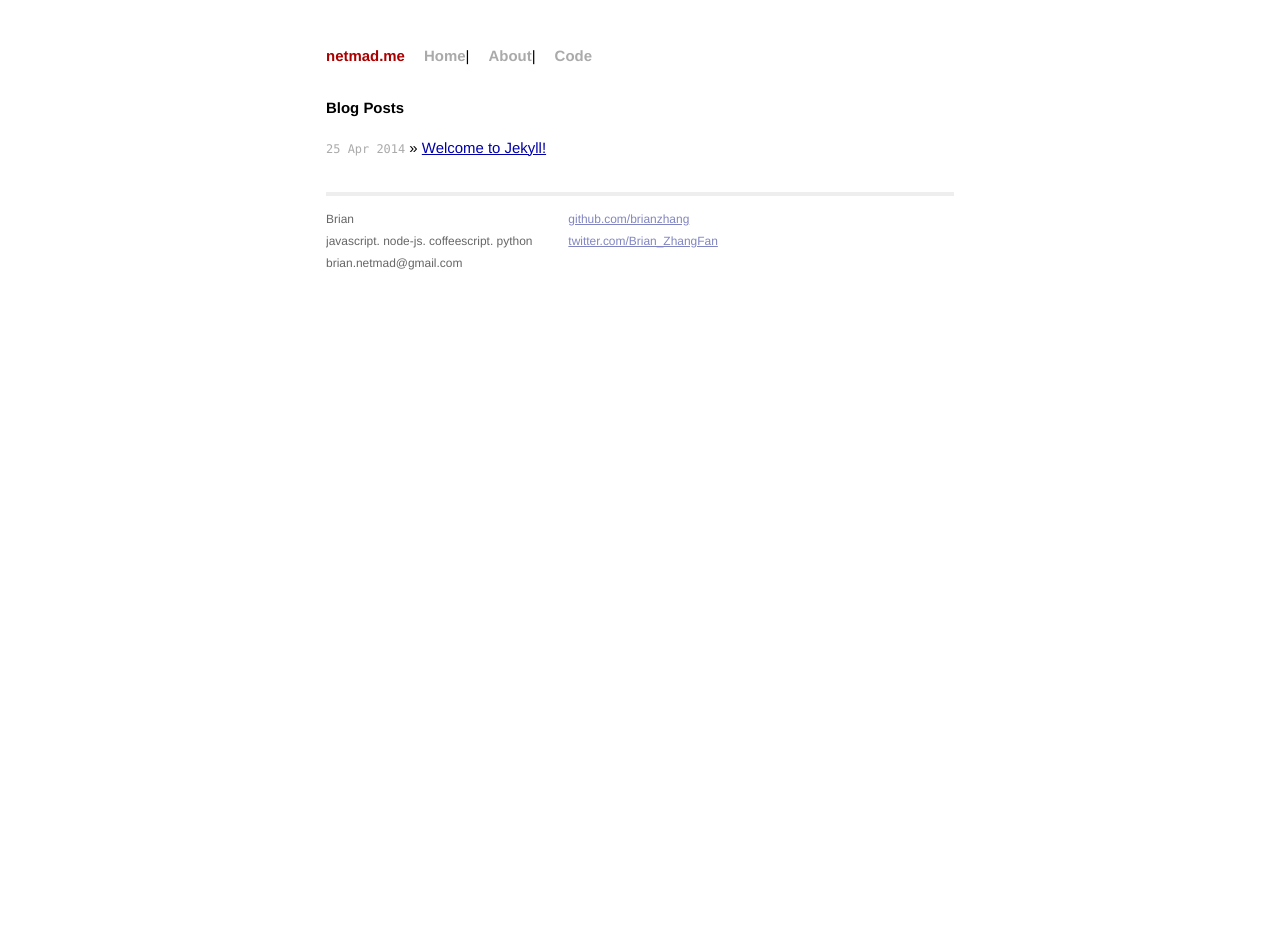
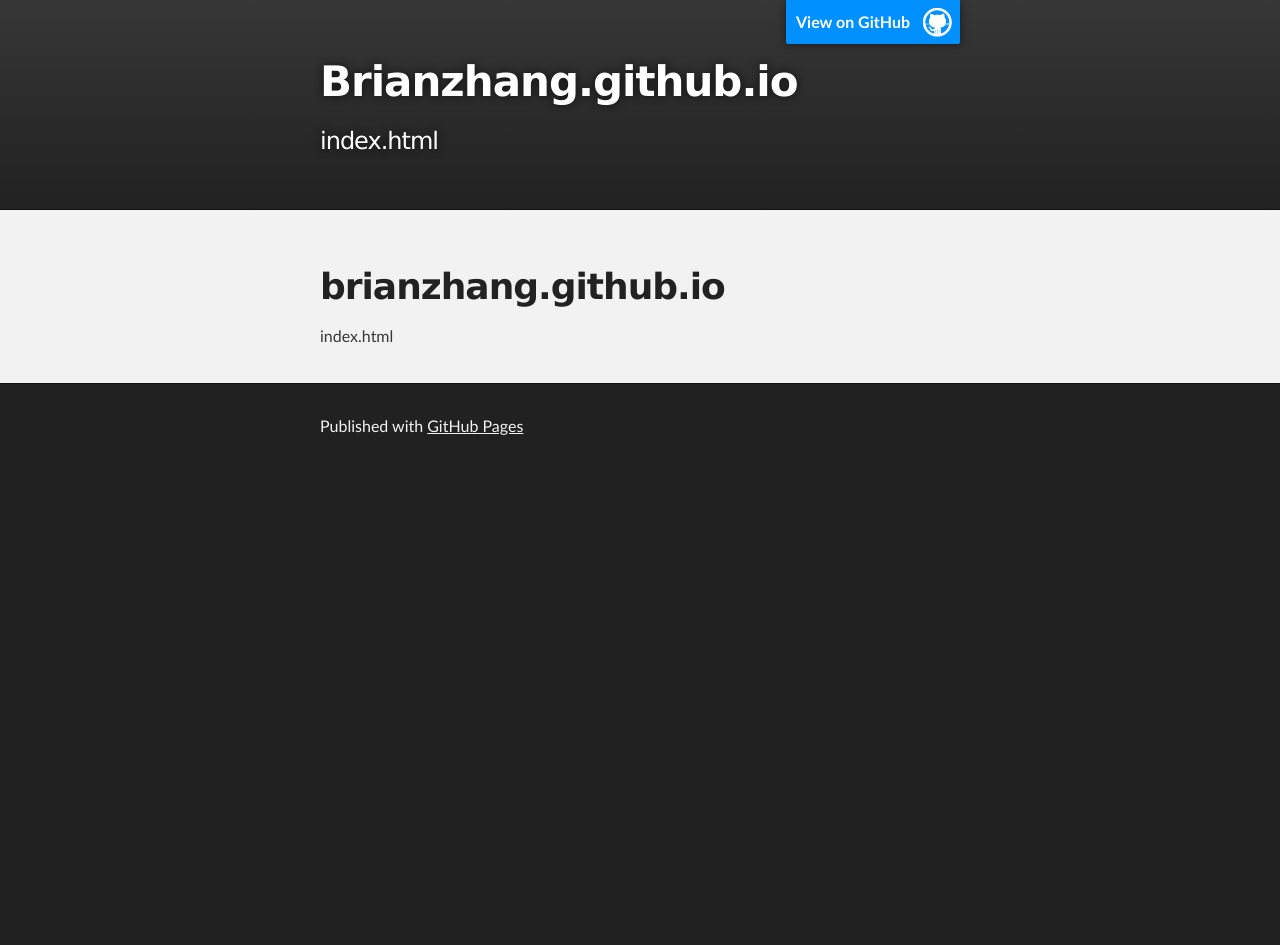
Before and after one commit to brianzhang/brianzhang.github.io, a Jekyll site: the page index.html, which Jekyll copies as it is, in a window 1280 px wide. Built offline with Jekyll 4.4.1, drawn with Linux system fonts in a browser that asks for light colours; Markdown is read by kramdown in place of the engine named in the settings; after the commit the page ends 900 px from its top, so only the background shows below that.

Commit message:
Replace master branch with page content via GitHub

```diff
--- a/index.html
+++ b/index.html
@@ -1,13 +1,47 @@
----
-layout: default
-title: Netmad Blog
----
+<!DOCTYPE html>
+<html>
 
-<div id="home">
-  <h1>Blog Posts</h1>
-  <ul class="posts">
-    {% for post in site.posts %}
-      <li><span>{{ post.date | date_to_string }}</span> &raquo; <a href="{{ post.url }}">{{ post.title }}</a></li>
-    {% endfor %}
-  </ul>
-</div>
+  <head>
+    <meta charset='utf-8' />
+    <meta http-equiv="X-UA-Compatible" content="chrome=1" />
+    <meta name="description" content="Brianzhang.github.io : index.html" />
+
+    <link rel="stylesheet" type="text/css" media="screen" href="stylesheets/stylesheet.css">
+
+    <title>Brianzhang.github.io</title>
+  </head>
+
+  <body>
+
+    <!-- HEADER -->
+    <div id="header_wrap" class="outer">
+        <header class="inner">
+          <a id="forkme_banner" href="https://github.com/brianzhang">View on GitHub</a>
+
+          <h1 id="project_title">Brianzhang.github.io</h1>
+          <h2 id="project_tagline">index.html</h2>
+
+        </header>
+    </div>
+
+    <!-- MAIN CONTENT -->
+    <div id="main_content_wrap" class="outer">
+      <section id="main_content" class="inner">
+        <h1>
+<a name="brianzhanggithubio" class="anchor" href="#brianzhanggithubio"><span class="octicon octicon-link"></span></a>brianzhang.github.io</h1>
+
+<p>index.html</p>
+      </section>
+    </div>
+
+    <!-- FOOTER  -->
+    <div id="footer_wrap" class="outer">
+      <footer class="inner">
+        <p>Published with <a href="http://pages.github.com">GitHub Pages</a></p>
+      </footer>
+    </div>
+
+
+
+  </body>
+</html>
--- /dev/null
+++ b/javascripts/main.js
@@ -0,0 +1 @@
+console.log('This would be the main JS file.');
--- /dev/null
+++ b/params.json
@@ -0,0 +1 @@
+{"name":"Brianzhang.github.io","tagline":"index.html","body":"brianzhang.github.io\r\n=======\r\nindex.html\r\n","google":"","note":"Don't delete this file! It's used internally to help with page regeneration."}
--- /dev/null
+++ b/stylesheets/pygment_trac.css
@@ -0,0 +1,70 @@
+.highlight .hll { background-color: #ffffcc }
+.highlight  { background: #f0f3f3; }
+.highlight .c { color: #0099FF; font-style: italic } /* Comment */
+.highlight .err { color: #AA0000; background-color: #FFAAAA } /* Error */
+.highlight .k { color: #006699; font-weight: bold } /* Keyword */
+.highlight .o { color: #555555 } /* Operator */
+.highlight .cm { color: #0099FF; font-style: italic } /* Comment.Multiline */
+.highlight .cp { color: #009999 } /* Comment.Preproc */
+.highlight .c1 { color: #0099FF; font-style: italic } /* Comment.Single */
+.highlight .cs { color: #0099FF; font-weight: bold; font-style: italic } /* Comment.Special */
+.highlight .gd { background-color: #FFCCCC; border: 1px solid #CC0000 } /* Generic.Deleted */
+.highlight .ge { font-style: italic } /* Generic.Emph */
+.highlight .gr { color: #FF0000 } /* Generic.Error */
+.highlight .gh { color: #003300; font-weight: bold } /* Generic.Heading */
+.highlight .gi { background-color: #CCFFCC; border: 1px solid #00CC00 } /* Generic.Inserted */
+.highlight .go { color: #AAAAAA } /* Generic.Output */
+.highlight .gp { color: #000099; font-weight: bold } /* Generic.Prompt */
+.highlight .gs { font-weight: bold } /* Generic.Strong */
+.highlight .gu { color: #003300; font-weight: bold } /* Generic.Subheading */
+.highlight .gt { color: #99CC66 } /* Generic.Traceback */
+.highlight .kc { color: #006699; font-weight: bold } /* Keyword.Constant */
+.highlight .kd { color: #006699; font-weight: bold } /* Keyword.Declaration */
+.highlight .kn { color: #006699; font-weight: bold } /* Keyword.Namespace */
+.highlight .kp { color: #006699 } /* Keyword.Pseudo */
+.highlight .kr { color: #006699; font-weight: bold } /* Keyword.Reserved */
+.highlight .kt { color: #007788; font-weight: bold } /* Keyword.Type */
+.highlight .m { color: #FF6600 } /* Literal.Number */
+.highlight .s { color: #CC3300 } /* Literal.String */
+.highlight .na { color: #330099 } /* Name.Attribute */
+.highlight .nb { color: #336666 } /* Name.Builtin */
+.highlight .nc { color: #00AA88; font-weight: bold } /* Name.Class */
+.highlight .no { color: #336600 } /* Name.Constant */
+.highlight .nd { color: #9999FF } /* Name.Decorator */
+.highlight .ni { color: #999999; font-weight: bold } /* Name.Entity */
+.highlight .ne { color: #CC0000; font-weight: bold } /* Name.Exception */
+.highlight .nf { color: #CC00FF } /* Name.Function */
+.highlight .nl { color: #9999FF } /* Name.Label */
+.highlight .nn { color: #00CCFF; font-weight: bold } /* Name.Namespace */
+.highlight .nt { color: #330099; font-weight: bold } /* Name.Tag */
+.highlight .nv { color: #003333 } /* Name.Variable */
+.highlight .ow { color: #000000; font-weight: bold } /* Operator.Word */
+.highlight .w { color: #bbbbbb } /* Text.Whitespace */
+.highlight .mf { color: #FF6600 } /* Literal.Number.Float */
+.highlight .mh { color: #FF6600 } /* Literal.Number.Hex */
+.highlight .mi { color: #FF6600 } /* Literal.Number.Integer */
+.highlight .mo { color: #FF6600 } /* Literal.Number.Oct */
+.highlight .sb { color: #CC3300 } /* Literal.String.Backtick */
+.highlight .sc { color: #CC3300 } /* Literal.String.Char */
+.highlight .sd { color: #CC3300; font-style: italic } /* Literal.String.Doc */
+.highlight .s2 { color: #CC3300 } /* Literal.String.Double */
+.highlight .se { color: #CC3300; font-weight: bold } /* Literal.String.Escape */
+.highlight .sh { color: #CC3300 } /* Literal.String.Heredoc */
+.highlight .si { color: #AA0000 } /* Literal.String.Interpol */
+.highlight .sx { color: #CC3300 } /* Literal.String.Other */
+.highlight .sr { color: #33AAAA } /* Literal.String.Regex */
+.highlight .s1 { color: #CC3300 } /* Literal.String.Single */
+.highlight .ss { color: #FFCC33 } /* Literal.String.Symbol */
+.highlight .bp { color: #336666 } /* Name.Builtin.Pseudo */
+.highlight .vc { color: #003333 } /* Name.Variable.Class */
+.highlight .vg { color: #003333 } /* Name.Variable.Global */
+.highlight .vi { color: #003333 } /* Name.Variable.Instance */
+.highlight .il { color: #FF6600 } /* Literal.Number.Integer.Long */
+
+.type-csharp .highlight .k { color: #0000FF }
+.type-csharp .highlight .kt { color: #0000FF }
+.type-csharp .highlight .nf { color: #000000; font-weight: normal }
+.type-csharp .highlight .nc { color: #2B91AF }
+.type-csharp .highlight .nn { color: #000000 }
+.type-csharp .highlight .s { color: #A31515 }
+.type-csharp .highlight .sc { color: #A31515 }
--- /dev/null
+++ b/stylesheets/stylesheet.css
@@ -0,0 +1,423 @@
+/*******************************************************************************
+Slate Theme for GitHub Pages
+by Jason Costello, @jsncostello
+*******************************************************************************/
+
+@import url(pygment_trac.css);
+
+/*******************************************************************************
+MeyerWeb Reset
+*******************************************************************************/
+
+html, body, div, span, applet, object, iframe,
+h1, h2, h3, h4, h5, h6, p, blockquote, pre,
+a, abbr, acronym, address, big, cite, code,
+del, dfn, em, img, ins, kbd, q, s, samp,
+small, strike, strong, sub, sup, tt, var,
+b, u, i, center,
+dl, dt, dd, ol, ul, li,
+fieldset, form, label, legend,
+table, caption, tbody, tfoot, thead, tr, th, td,
+article, aside, canvas, details, embed,
+figure, figcaption, footer, header, hgroup,
+menu, nav, output, ruby, section, summary,
+time, mark, audio, video {
+  margin: 0;
+  padding: 0;
+  border: 0;
+  font: inherit;
+  vertical-align: baseline;
+}
+
+/* HTML5 display-role reset for older browsers */
+article, aside, details, figcaption, figure,
+footer, header, hgroup, menu, nav, section {
+  display: block;
+}
+
+ol, ul {
+  list-style: none;
+}
+
+table {
+  border-collapse: collapse;
+  border-spacing: 0;
+}
+
+/*******************************************************************************
+Theme Styles
+*******************************************************************************/
+
+body {
+  box-sizing: border-box;
+  color:#373737;
+  background: #212121;
+  font-size: 16px;
+  font-family: 'Myriad Pro', Calibri, Helvetica, Arial, sans-serif;
+  line-height: 1.5;
+  -webkit-font-smoothing: antialiased;
+}
+
+h1, h2, h3, h4, h5, h6 {
+  margin: 10px 0;
+  font-weight: 700;
+  color:#222222;
+  font-family: 'Lucida Grande', 'Calibri', Helvetica, Arial, sans-serif;
+  letter-spacing: -1px;
+}
+
+h1 {
+  font-size: 36px;
+  font-weight: 700;
+}
+
+h2 {
+  padding-bottom: 10px;
+  font-size: 32px;
+  background: url('../images/bg_hr.png') repeat-x bottom;
+}
+
+h3 {
+  font-size: 24px;
+}
+
+h4 {
+  font-size: 21px;
+}
+
+h5 {
+  font-size: 18px;
+}
+
+h6 {
+  font-size: 16px;
+}
+
+p {
+  margin: 10px 0 15px 0;
+}
+
+footer p {
+  color: #f2f2f2;
+}
+
+a {
+  text-decoration: none;
+  color: #007edf;
+  text-shadow: none;
+
+  transition: color 0.5s ease;
+  transition: text-shadow 0.5s ease;
+  -webkit-transition: color 0.5s ease;
+  -webkit-transition: text-shadow 0.5s ease;
+  -moz-transition: color 0.5s ease;
+  -moz-transition: text-shadow 0.5s ease;
+  -o-transition: color 0.5s ease;
+  -o-transition: text-shadow 0.5s ease;
+  -ms-transition: color 0.5s ease;
+  -ms-transition: text-shadow 0.5s ease;
+}
+
+a:hover, a:focus {text-decoration: underline;}
+
+footer a {
+  color: #F2F2F2;
+  text-decoration: underline;
+}
+
+em {
+  font-style: italic;
+}
+
+strong {
+  font-weight: bold;
+}
+
+img {
+  position: relative;
+  margin: 0 auto;
+  max-width: 739px;
+  padding: 5px;
+  margin: 10px 0 10px 0;
+  border: 1px solid #ebebeb;
+
+  box-shadow: 0 0 5px #ebebeb;
+  -webkit-box-shadow: 0 0 5px #ebebeb;
+  -moz-box-shadow: 0 0 5px #ebebeb;
+  -o-box-shadow: 0 0 5px #ebebeb;
+  -ms-box-shadow: 0 0 5px #ebebeb;
+}
+
+p img {
+  display: inline;
+  margin: 0;
+  padding: 0;
+  vertical-align: middle;
+  text-align: center;
+  border: none;
+}
+
+pre, code {
+  width: 100%;
+  color: #222;
+  background-color: #fff;
+
+  font-family: Monaco, "Bitstream Vera Sans Mono", "Lucida Console", Terminal, monospace;
+  font-size: 14px;
+
+  border-radius: 2px;
+  -moz-border-radius: 2px;
+  -webkit-border-radius: 2px;
+}
+
+pre {
+  width: 100%;
+  padding: 10px;
+  box-shadow: 0 0 10px rgba(0,0,0,.1);
+  overflow: auto;
+}
+
+code {
+  padding: 3px;
+  margin: 0 3px;
+  box-shadow: 0 0 10px rgba(0,0,0,.1);
+}
+
+pre code {
+  display: block;
+  box-shadow: none;
+}
+
+blockquote {
+  color: #666;
+  margin-bottom: 20px;
+  padding: 0 0 0 20px;
+  border-left: 3px solid #bbb;
+}
+
+
+ul, ol, dl {
+  margin-bottom: 15px
+}
+
+ul {
+  list-style: inside;
+  padding-left: 20px;
+}
+
+ol {
+  list-style: decimal inside;
+  padding-left: 20px;
+}
+
+dl dt {
+  font-weight: bold;
+}
+
+dl dd {
+  padding-left: 20px;
+  font-style: italic;
+}
+
+dl p {
+  padding-left: 20px;
+  font-style: italic;
+}
+
+hr {
+  height: 1px;
+  margin-bottom: 5px;
+  border: none;
+  background: url('../images/bg_hr.png') repeat-x center;
+}
+
+table {
+  border: 1px solid #373737;
+  margin-bottom: 20px;
+  text-align: left;
+ }
+
+th {
+  font-family: 'Lucida Grande', 'Helvetica Neue', Helvetica, Arial, sans-serif;
+  padding: 10px;
+  background: #373737;
+  color: #fff;
+ }
+
+td {
+  padding: 10px;
+  border: 1px solid #373737;
+ }
+
+form {
+  background: #f2f2f2;
+  padding: 20px;
+}
+
+/*******************************************************************************
+Full-Width Styles
+*******************************************************************************/
+
+.outer {
+  width: 100%;
+}
+
+.inner {
+  position: relative;
+  max-width: 640px;
+  padding: 20px 10px;
+  margin: 0 auto;
+}
+
+#forkme_banner {
+  display: block;
+  position: absolute;
+  top:0;
+  right: 10px;
+  z-index: 10;
+  padding: 10px 50px 10px 10px;
+  color: #fff;
+  background: url('../images/blacktocat.png') #0090ff no-repeat 95% 50%;
+  font-weight: 700;
+  box-shadow: 0 0 10px rgba(0,0,0,.5);
+  border-bottom-left-radius: 2px;
+  border-bottom-right-radius: 2px;
+}
+
+#header_wrap {
+  background: #212121;
+  background: -moz-linear-gradient(top, #373737, #212121);
+  background: -webkit-linear-gradient(top, #373737, #212121);
+  background: -ms-linear-gradient(top, #373737, #212121);
+  background: -o-linear-gradient(top, #373737, #212121);
+  background: linear-gradient(top, #373737, #212121);
+}
+
+#header_wrap .inner {
+  padding: 50px 10px 30px 10px;
+}
+
+#project_title {
+  margin: 0;
+  color: #fff;
+  font-size: 42px;
+  font-weight: 700;
+  text-shadow: #111 0px 0px 10px;
+}
+
+#project_tagline {
+  color: #fff;
+  font-size: 24px;
+  font-weight: 300;
+  background: none;
+  text-shadow: #111 0px 0px 10px;
+}
+
+#downloads {
+  position: absolute;
+  width: 210px;
+  z-index: 10;
+  bottom: -40px;
+  right: 0;
+  height: 70px;
+  background: url('../images/icon_download.png') no-repeat 0% 90%;
+}
+
+.zip_download_link {
+  display: block;
+  float: right;
+  width: 90px;
+  height:70px;
+  text-indent: -5000px;
+  overflow: hidden;
+  background: url(../images/sprite_download.png) no-repeat bottom left;
+}
+
+.tar_download_link {
+  display: block;
+  float: right;
+  width: 90px;
+  height:70px;
+  text-indent: -5000px;
+  overflow: hidden;
+  background: url(../images/sprite_download.png) no-repeat bottom right;
+  margin-left: 10px;
+}
+
+.zip_download_link:hover {
+  background: url(../images/sprite_download.png) no-repeat top left;
+}
+
+.tar_download_link:hover {
+  background: url(../images/sprite_download.png) no-repeat top right;
+}
+
+#main_content_wrap {
+  background: #f2f2f2;
+  border-top: 1px solid #111;
+  border-bottom: 1px solid #111;
+}
+
+#main_content {
+  padding-top: 40px;
+}
+
+#footer_wrap {
+  background: #212121;
+}
+
+
+
+/*******************************************************************************
+Small Device Styles
+*******************************************************************************/
+
+@media screen and (max-width: 480px) {
+  body {
+    font-size:14px;
+  }
+
+  #downloads {
+    display: none;
+  }
+
+  .inner {
+    min-width: 320px;
+    max-width: 480px;
+  }
+
+  #project_title {
+  font-size: 32px;
+  }
+
+  h1 {
+    font-size: 28px;
+  }
+
+  h2 {
+    font-size: 24px;
+  }
+
+  h3 {
+    font-size: 21px;
+  }
+
+  h4 {
+    font-size: 18px;
+  }
+
+  h5 {
+    font-size: 14px;
+  }
+
+  h6 {
+    font-size: 12px;
+  }
+
+  code, pre {
+    min-width: 320px;
+    max-width: 480px;
+    font-size: 11px;
+  }
+
+}
```
Also changed, not shown: images/bg_hr.png (added), images/blacktocat.png (added), images/icon_download.png (added), images/sprite_download.png (added).
